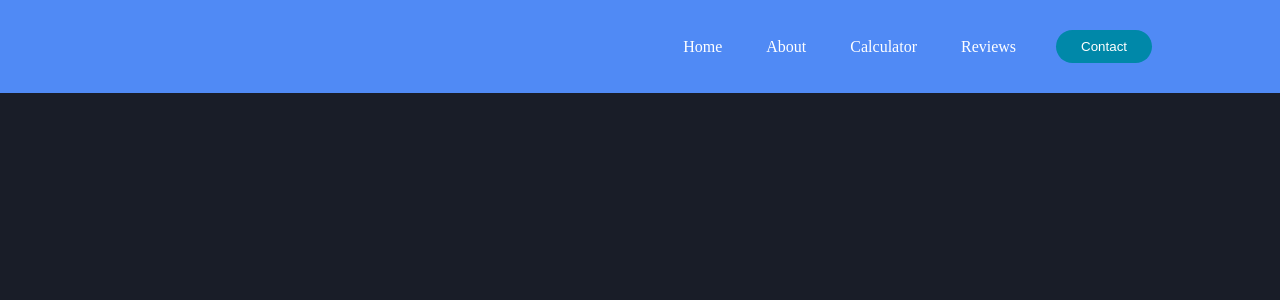
After one commit to Charl13xep/GPA-Calculator, a PHP site: page /calculator.html in a window 1280 px wide. The commit adds this page. Shown: the top 300 px of the page. Run offline with PHP 8.4, Linux system fonts and the light colour scheme.

Commit message:
fourth commit

```diff
--- /dev/null
+++ b/calcintro.js
@@ -0,0 +1,35 @@
+//var form = document.getElementById('form1')
+
+//var units = document.getElementById("units").value
+
+
+
+var s = document.createElement("form");
+//document.body.appendChild()
+
+function createForm(units){
+
+    for(i=0; i<=units; i++ ){
+       var form2 = document.createElement("form")
+
+       // create form input
+
+       var unitName = document.createElement("input")
+       unitName.type = "text";
+       unitName.name = "unitname";
+       unitName.placeholder = "Unit " + i;
+       form.appendChild(unitName);
+
+    }
+
+    //submit button
+
+    var submitButton = document.createElement("input")
+    submitButton.type = "submit"
+    submitButton.value = "submit"
+    form.appendChild(submitButton);
+
+    document.body.appendChild(form2)
+}
+
+createForm(2);
--- /dev/null
+++ b/calculator.css
@@ -0,0 +1,51 @@
+*{
+    margin: 0;
+    padding: 0;
+}
+body{
+    background-color: #191d28;
+}
+
+.header{
+    background-color: rgb(80, 138, 245);
+}
+nav{
+
+    display: flex;
+    justify-content: right;
+    align-items: center;
+    padding: 30px 10%;
+
+
+}
+.navigation{
+    list-style: none;
+
+}
+
+.navigation li{
+    display: inline-block;
+    padding: 0px 20px;
+
+}
+.navigation li a {
+    color: white;
+    text-decoration: none;
+}
+
+ul li a:hover{
+    color: aqua;
+}
+button{
+    margin-left: 20px;
+    color: white;
+    padding: 9px 25px;
+    background-color: rgba(0, 136, 169, 1);
+    border: none;
+    border-radius: 50px;
+    cursor: pointer;
+    transition: all o.3s ease 0s;
+}
+button:hover{
+    background-color: rgba(0, 136, 169, 0.4);
+}
--- /dev/null
+++ b/calculator.html
@@ -0,0 +1,27 @@
+<!DOCTYPE html>
+<html lang="en">
+  <head>
+    <meta charset="UTF-8" />
+    <meta name="viewport" content="width=device-width, initial-scale=1.0" />
+    <link rel="stylesheet" href="calculator.css" />
+
+    <title>Document</title>
+  </head>
+  <body>
+    <section class="header">
+      <nav>
+        <div>
+          <ul class="navigation">
+            <li><a href="index.html">Home</a></li>
+            <li><a href="">About</a></li>
+            <li><a href="calcintro.html">Calculator</a></li>
+            <li><a href="reviews.html">Reviews</a></li>
+          </ul>
+        </div>
+        <a id="con" href="#"><button>Contact</button></a>
+      </nav>
+    </section>
+  </body>
+
+  <script src="calcintro.js"></script>
+</html>
--- a/reviews.css
+++ b/reviews.css
@@ -19,6 +19,7 @@ body{
 	align-items: center;
 	background-color: var(--body-clr);
 }
+
 .testimonials-section{
 	width: 100%;
 	padding: 0px 8%;
```
Also changed, not shown: calcintro.html (+13 -10 lines), calculator.js (added, +27 -0 lines), index.html (+4 -3 lines).
